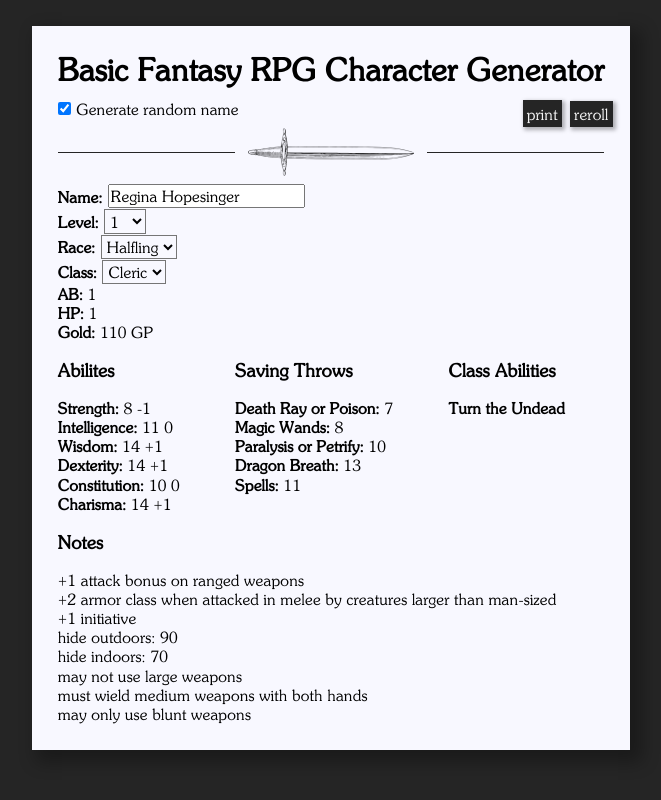
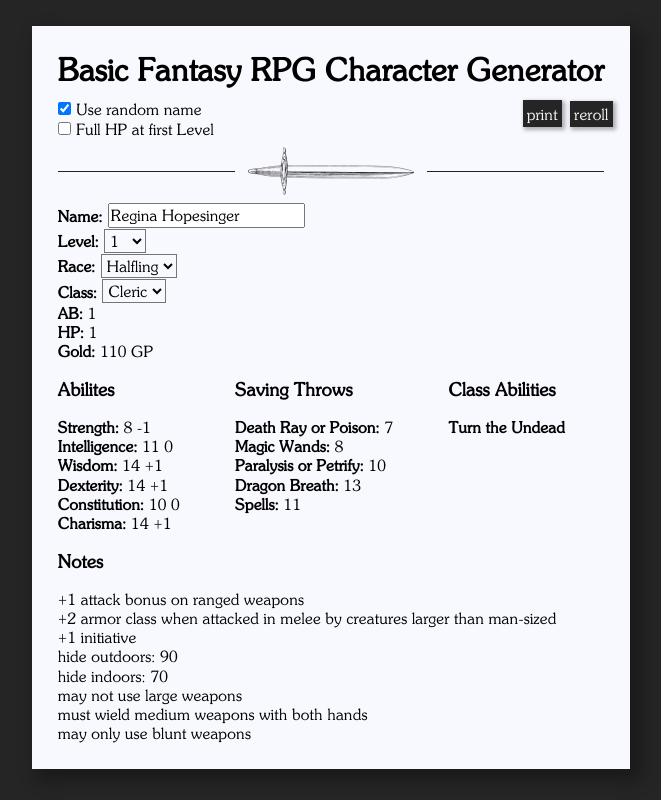
Before and after one commit to md2501/bfrpgcg, an Angular app: page / in a window 1280 px wide. Shown: the whole page, without its empty margins (309-970 px from the left). Built offline with nearby package versions, Linux system fonts and the light colour scheme.

Commit message:
add option to use full hd for hp on first level

```diff
--- a/src/app/app.component.html
+++ b/src/app/app.component.html
@@ -1,11 +1,17 @@
 <div class="content-sheet">
   <h1 class="noprint">Basic Fantasy RPG Character Generator</h1>
-  <input class="noprint" type="checkbox" name="useRandomName" [(ngModel)]="genRandomName">
-  <label class="noprint" for="useRandomName">
-    Generate random name</label>
   <div class="noprint" style="float: right;"><button id="reroll-button" (click)="genNewCharacter()">reroll</button>
   </div>
   <div class="noprint" style="float: right; margin-right: 3%"><button id="dl-button" (click)="genPDF()">print</button>
+  </div>
+  <div>
+    <input class="noprint" type="checkbox" name="useRandomName" [(ngModel)]="genRandomName">
+    <label class="noprint" for="useRandomName"> Use random name</label>
+  </div>
+  <div>
+    <input class="noprint" type="checkbox" name="firstLevelFullHp" [(ngModel)]="firstLevelFullHp">
+    <label class="noprint" for="firstLevelFullHp">
+      Full HP at first Level</label>
   </div>
   <hr class="noprint">
   <div id="exportcontent">
@@ -97,12 +103,13 @@
         <h3>Spells</h3>
         <div [formGroup]="spellForm">
           <div class="grid-container">
-          <div formArrayName="spellArray" *ngFor="let spellLevel of spellForm.controls.spellArray.controls; index as i"
-            class="spell-level">
+            <div formArrayName="spellArray"
+              *ngFor="let spellLevel of spellForm.controls.spellArray.controls; index as i" class="spell-level">
               <b>Level {{i+1}}</b> ({{character.characterClass.spellProgression[character.level][i]}})<br>
               <ng-container class="spell-container" [formArrayName]="i"
                 *ngFor="let spellCheckbox of spellForm.controls.spellArray.controls[i].controls; index as j">
-              <input name="spell-box" class="spell-box" type="checkbox" (change)="onSetSpells()" [formControlName]="j">
+                <input name="spell-box" class="spell-box" type="checkbox" (change)="onSetSpells()"
+                  [formControlName]="j">
                 <span class="spell-span"> {{character.characterClass.spells[i][j]}}</span><br>
               </ng-container>
             </div>
--- a/src/app/app.component.ts
+++ b/src/app/app.component.ts
@@ -25,6 +25,7 @@
   spells!: string[][] | null;
   name: string = '';
   genRandomName: boolean = true;
+  firstLevelFullHp: boolean = false;
   characterForm!: FormGroup;
   spellForm!: FormGroup;
   spellArray!: FormArray;
@@ -219,8 +220,12 @@
     var hd = race.name == RaceName.Halfling && characterClass.hd > 6 ? 6 : characterClass.hd
 
     // Get amount of hd rolled and hp class bonus for hp gen
+    // if firstLevelFullHp is set replace one roll with a full hd worth of hpBonus
     var rolls = level < 9 ? level : 9;
+    rolls = this.firstLevelFullHp ? rolls - 1: rolls;
+
     var hpBonus = characterClass.hpBonus[level] ?? 0;
+    hpBonus = this.firstLevelFullHp ? hpBonus + hd : hpBonus;
 
     // Make sure hp are at least 1
     var hp = this.dieRoll(rolls, hd) + hpBonus + this.abilities[AbilityName.CONSTITUTION].mod;
```
Also changed, not shown: 1 other file (tests, documents, lock files or other folders). Lines whose indentation alone changed are shown as unchanged.
